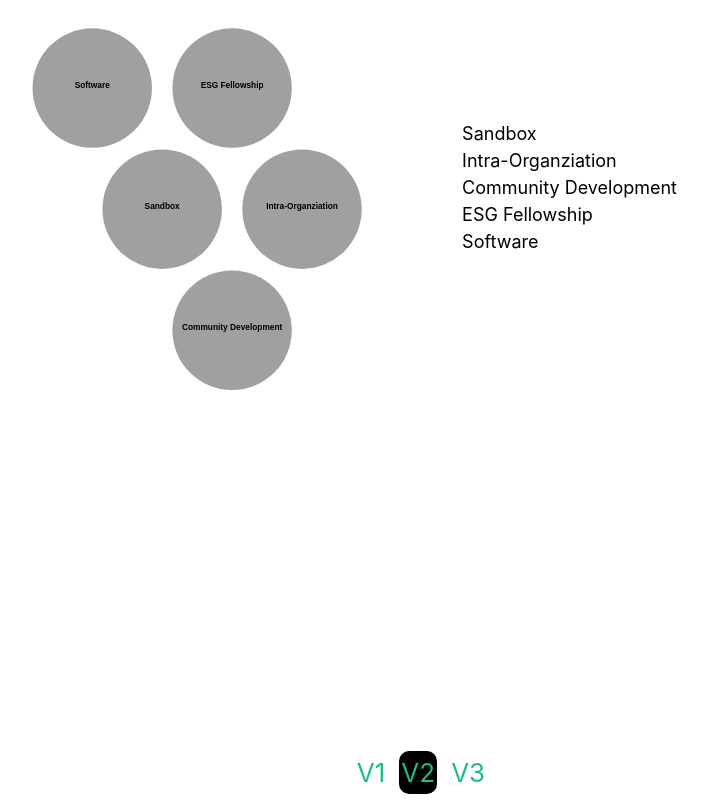
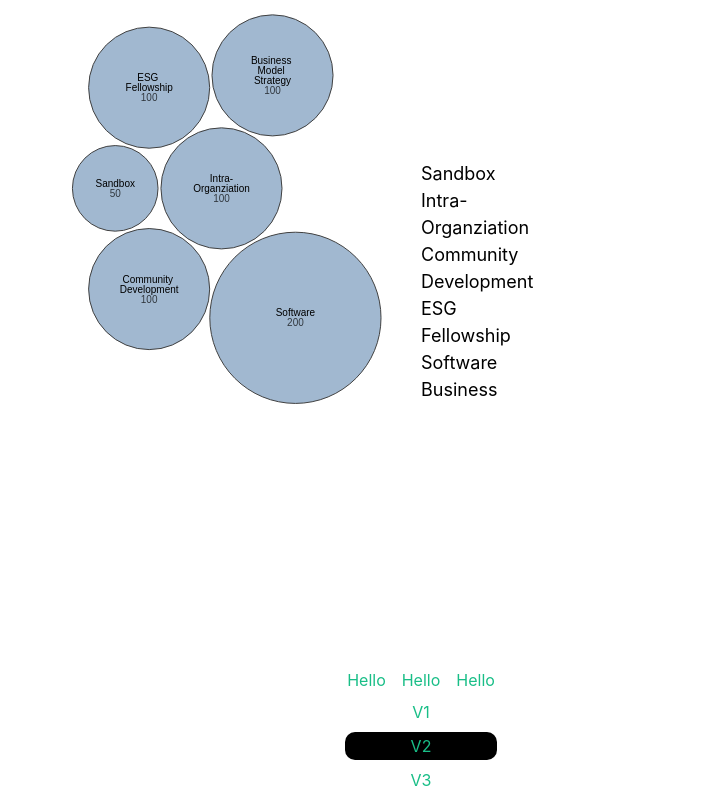
Before and after one commit to orintarou1997/esg-data, a React (Create React App) app: page / in a window 1280 px wide. Shown: the whole page, without its empty margins (219-927 px from the left). Built offline with nearby package versions, Linux system fonts and the light colour scheme; the HTML template or start-up script is replaced by a standard one.

Commit message:
tailwind

```diff
--- a/src/App.css
+++ b/src/App.css
@@ -8,23 +8,24 @@
 }
 
 #bubble{
-  position: fixed;
-  height: 100vh;
+  position:fixed;
   left: 10%;
-  top:0%;
+  width: 50%;
 }
 
 .alter-table{
   color:black;
   position:fixed;
-  top:15%;
-  right: 30%;
+  right: 0%;
+  top: 20%;
+  width: 50%;
   font-size: 18px;
 }
 .list-header{
   text-align: left;
   padding:0px;
   margin:0px;
+  width: 20%;
 }
 
 .list-item{
@@ -32,6 +33,7 @@
   list-style-type: none;
   text-align:center;
   margin-left: 0px;
+  width: 20%;
 }
 
 .list-header:hover{
@@ -65,19 +67,11 @@ g {
 }
 
 circle:hover {
-  stroke:black;
-  stroke-width:5;
+  stroke:red;
+  stroke-width:4;
 }
 
-.App-header {
-  min-height: 100vh;
-  display: flex;
-  flex-direction: column;
-  align-items: center;
-  justify-content: center;
-  font-size: calc(10px + 2vmin);
-  color: black;
-}
+
 
 .App-link {
   color: #61dafb;
@@ -97,17 +91,6 @@ circle:hover {
   justify-content: center;
 }
 
-#tabs ul {
-  list-style-type: none;
-  margin: 0;
-  padding: 0;
-  overflow: hidden;
-}
-
-#tabs li {
-  background-color: white;
-  float: left;
-}
 
 #tabs li {
   display: block;
--- a/src/App.js
+++ b/src/App.js
@@ -5,17 +5,15 @@ import AppV2 from './AppV2';
 import React, { Component } from 'react';
 import * as d3 from 'd3';
 
-const data = {
-  name: "Eve",
-  value:50,
-  children: [
-    {name: "Sandbox", value:100},
-    {name: "Intra-Organziation", value:100},
-    {name: "Community Development", value:100},
-    {name: "ESG Fellowship", value:100},
-    {name: "Software", value:100},
-  ]
-};
+const data =
+  [
+    {id: "Sandbox", name: "Sandbox",value:50},
+    {id: "Intra-Organziation", value:100},
+    {id: "Community Development", value:100},
+    {id: "ESG Fellowship", value:100},
+    {id: "Software", value:200},
+    {id: "Business Model Strategy", value:100},
+    ];
 
 class App extends Component {
 	constructor(props){
@@ -27,7 +25,9 @@ class App extends Component {
 		this.handleClick = this.handleClick.bind(this);
 	}
 	componentDidMount(){
-		document.querySelector('.tabTwo').style.backgroundColor = 'black';
+		document.querySelector('#tabOne').classList.add('bg-white');
+		document.querySelector('#tabTwo').classList.add('bg-black');
+		document.querySelector('#tabThree').classList.add('bg-white');
 	}
 	handleClick(e){
 		this.setState({
@@ -37,37 +37,42 @@ class App extends Component {
 
 	welcome(p) {
 		if(p === 'V1'){
-			document.querySelector('.tabOne').style.backgroundColor = 'black';
-			document.querySelector('.tabTwo').style.backgroundColor = 'white';
-			document.querySelector('.tabThree').style.backgroundColor = 'white';
+			document.querySelector('#tabOne').classList.replace('bg-white', 'bg-black');
+			document.querySelector('#tabTwo').classList.replace('bg-black', 'bg-white');
+			document.querySelector('#tabThree').classList.replace('bg-black', 'bg-white');
 			return <AppV1 data={data}/>;
 		}else if(p === 'V2'){
-			if(document.querySelector('.tabOne')){
-				document.querySelector('.tabOne').style.backgroundColor = 'white';
-				document.querySelector('.tabTwo').style.backgroundColor = 'black';
-				document.querySelector('.tabThree').style.backgroundColor = 'white';
+			if(document.querySelector('#tabOne')){
+				document.querySelector('#tabOne').classList.replace('bg-black', 'bg-white');
+				document.querySelector('#tabTwo').classList.replace('bg-white', 'bg-black');
+				document.querySelector('#tabThree').classList.replace('bg-black', 'bg-white');
 			}
 			return <AppV2 data={data}/>
 		}else if(p === 'V3'){
-			document.querySelector('.tabOne').style.backgroundColor = 'white';
-			document.querySelector('.tabTwo').style.backgroundColor = 'white';
-			document.querySelector('.tabThree').style.backgroundColor = 'black';
+			document.querySelector('#tabOne').classList.replace('bg-black', 'bg-white');
+			document.querySelector('#tabTwo').classList.replace('bg-black', 'bg-white');
+			document.querySelector('#tabThree').classList.replace('bg-white', 'bg-black');
 		}
 	}
 	render(){
 	  var myTab = this.state.tab;
+	  const tabCount = 3;
+
 	  return (
-	    <div className="">
-	    	<header className="App-header">
+	    <div>
+	    	<header>
 
 		      {
 		      	this.welcome(myTab)
 		      }
-	      	<div id="tabs">
+	      	<div id="tabs" className="flex justify-center">
 		      	<ul>
-		      		<li onClick={(e) => this.handleClick(e)} className="tab tabOne">V1</li>
-		      		<li onClick={(e) => this.handleClick(e)} className="tab tabTwo">V2</li>
-		      		<li onClick={(e) => this.handleClick(e)} className="tab tabThree">V3</li>
+		      	{
+		      		[...Array(tabCount)].map((e, i) => <li className="float-left">Hello</li>)
+		      	}
+		      		<li onClick={(e) => this.handleClick(e)} id="tabOne" className="">V1</li>
+	      			<li onClick={(e) => this.handleClick(e)} id="tabTwo" className="">V2</li>
+		      		<li onClick={(e) => this.handleClick(e)} id="tabThree" className="">V3</li>
 		      	</ul>
 	      	</div>
 	      	</header>
--- a/src/AppV2.js
+++ b/src/AppV2.js
@@ -16,8 +16,8 @@ class AppV2 extends Component {
 	render(){
 	  return (
 	  	<div>
-	      <BubbleChart style="" data={this.state.data}/>
-	      <AlterTable style="" data={this.state.data}/>
+	      <BubbleChart data={this.state.data}/>
+	      <AlterTable data={this.state.data}/>
 	    </div>
 
 	  );
--- a/src/components/AlterTable.js
+++ b/src/components/AlterTable.js
@@ -1,6 +1,18 @@
 import React, { Component } from 'react';
 import * as d3 from 'd3';
+const data = {
+  name: "Eve",
+  value:50,
+  children: [
+    {name: "Sandbox", value:500},
+    {name: "Intra-Organziation"},
+    {name: "Community Development", value:500},
+    {name: "ESG Fellowship"},
+    {name: "Software", value:500},
+    {name: "Business", value:500},
 
+  ]
+};
 class AlterTable extends Component {
 
 	constructor(props){
@@ -31,7 +43,7 @@ class AlterTable extends Component {
 
 		  // Compute the hierarchy from the (flat) data; expose the values
 		  // for each node; lastly apply the pack layout.
-		  const root = pack(d3.hierarchy(this.props.data)
+		  const root = pack(d3.hierarchy(data)
 		      .sum(d => d.value));
 
 		  this.setState({
@@ -77,29 +89,3 @@ class AlterTable extends Component {
 }
 
 export default AlterTable;
-
-{/*
-			    					<li>{item.data.name}
-			    					<ul>
-			    					<li>{child.name}</li>
-			    					</ul>
-			    					</li>*/}
-
-{/*			    	<li>InnerOne</li>
-			    	<li>InnerTwo
-			    		<ul>
-			    		<li>Innto</li>
-			    		<li>Intooo</li>
-			    		</ul>
-			    	</li>
-
-			    	<li>InnerThree</li>
-
-*/}
-
-// .list-item{
-//   background-color: gray;
-//   border: 2px solid black;
-//   list-style-type: none;
-//   margin-left: 100px;
-// }
```
Also changed, not shown: src/components/BubbleChart.js (+113 -80 lines).
